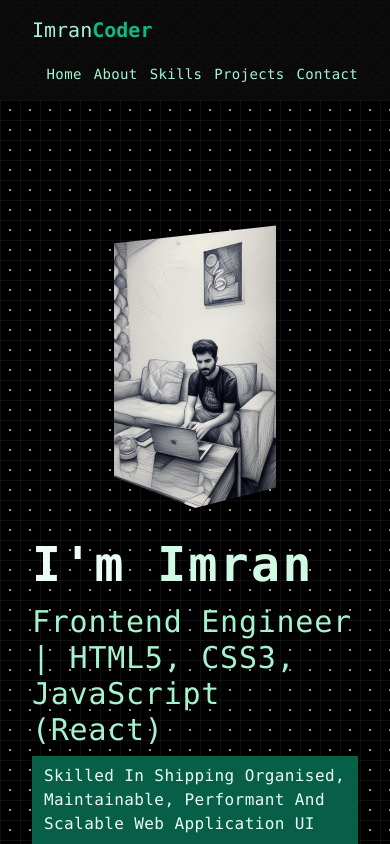
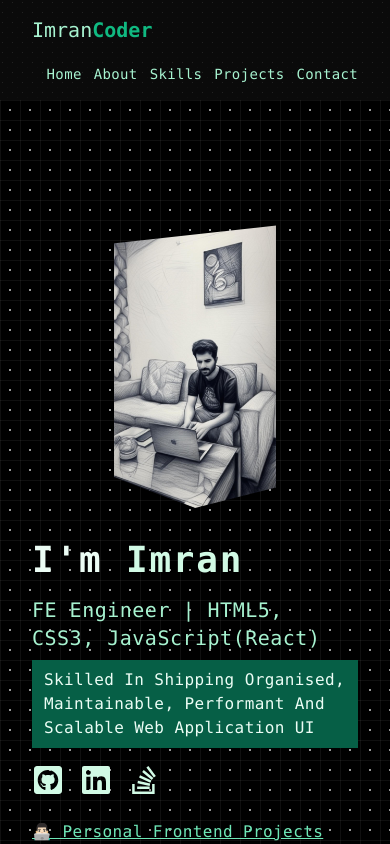
Before and after one commit to emmeiwhite/imran-portfolio-2024, a React (Vite) app: page / in a window 390 px wide. Shown: the top 844 px of the page. Built offline with nearby package versions, Linux system fonts and the light colour scheme; a web font is replaced by a local one.

Commit message:
hero and footer updates

```diff
--- a/src/components/Footer.jsx
+++ b/src/components/Footer.jsx
@@ -14,11 +14,11 @@ export default function Footer() {
       }}>
       <section className="py-20 ">
         <div className="align-element">
-          <div className="flex gap-3 items-center justify-between">
+          <div className="flex gap-3 items-center justify-between flex-wrap">
             <Logo />
             <p className="flex gap-3 items-center text-emerald-200 text-sm">
               <span>Copyright &copy; &nbsp;{new Date().getFullYear()}</span>
-              <span className="font-lato "> All Rights Reserved </span>
+              <span className="font-lato ">All Rights Reserved </span>
             </p>
           </div>
         </div>
--- a/src/components/Hero.jsx
+++ b/src/components/Hero.jsx
@@ -20,12 +20,12 @@ function Hero() {
       <div>
         <div className="align-element grid md:grid-cols-2 items-center gap-8">
           <article className="order-2 md:order-1">
-            <h1 className="text-5xl sm:text-7xl font-bold tracking-wider text-emerald-50">
+            <h1 className="text-4xl sm:text-7xl font-bold tracking-wider text-emerald-50">
               I&apos;m <span className="text-emerald-100">Imran</span>
             </h1>
 
-            <p className="mt-4 text-3xl text-emerald-200 capitalize tracking-wide">
-              Frontend Engineer | HTML5, CSS3, JavaScript (React)
+            <p className="mt-4 text-xl sm:text-3xl text-emerald-200 capitalize tracking-wide">
+              FE Engineer | HTML5, CSS3, JavaScript(React)
             </p>
 
             <p className="mt-2  capitalize tracking-wide text-emerald-50 bg-emerald-800 px-3 py-2">
```
